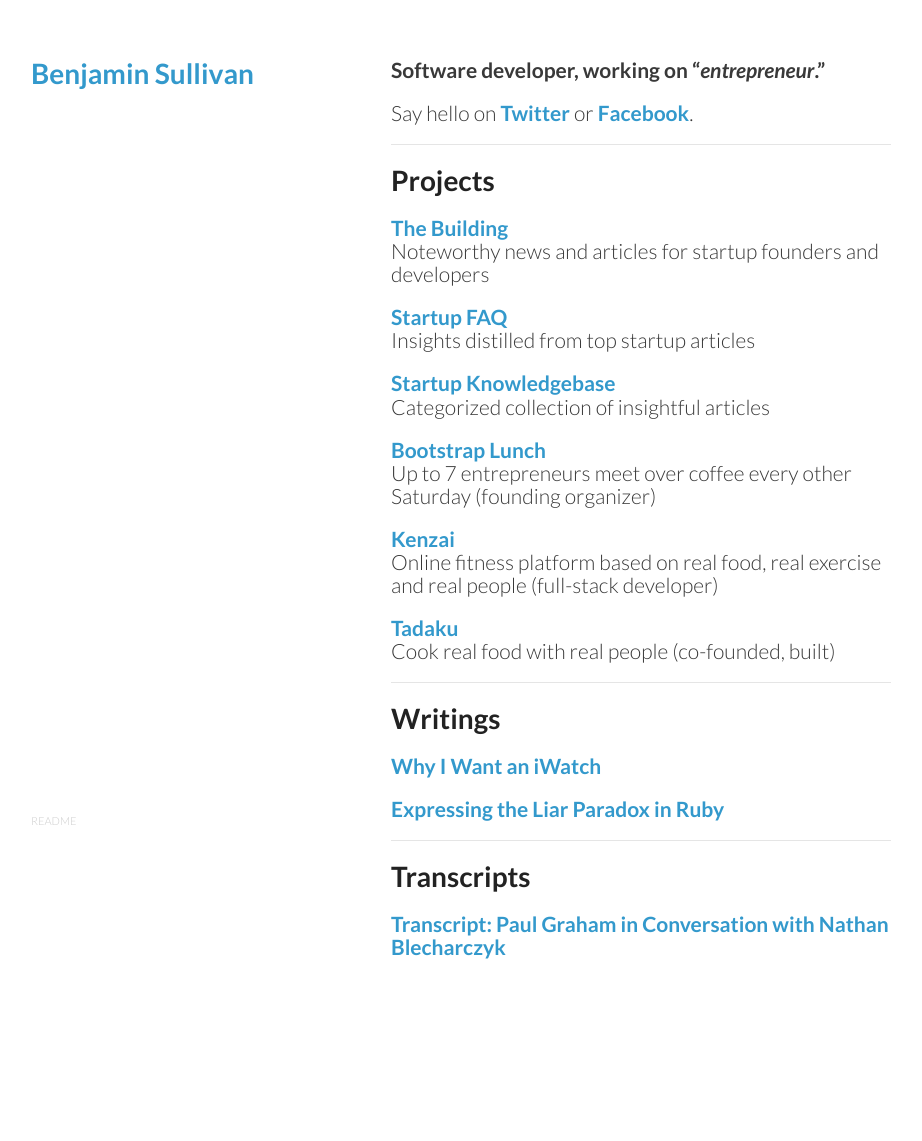
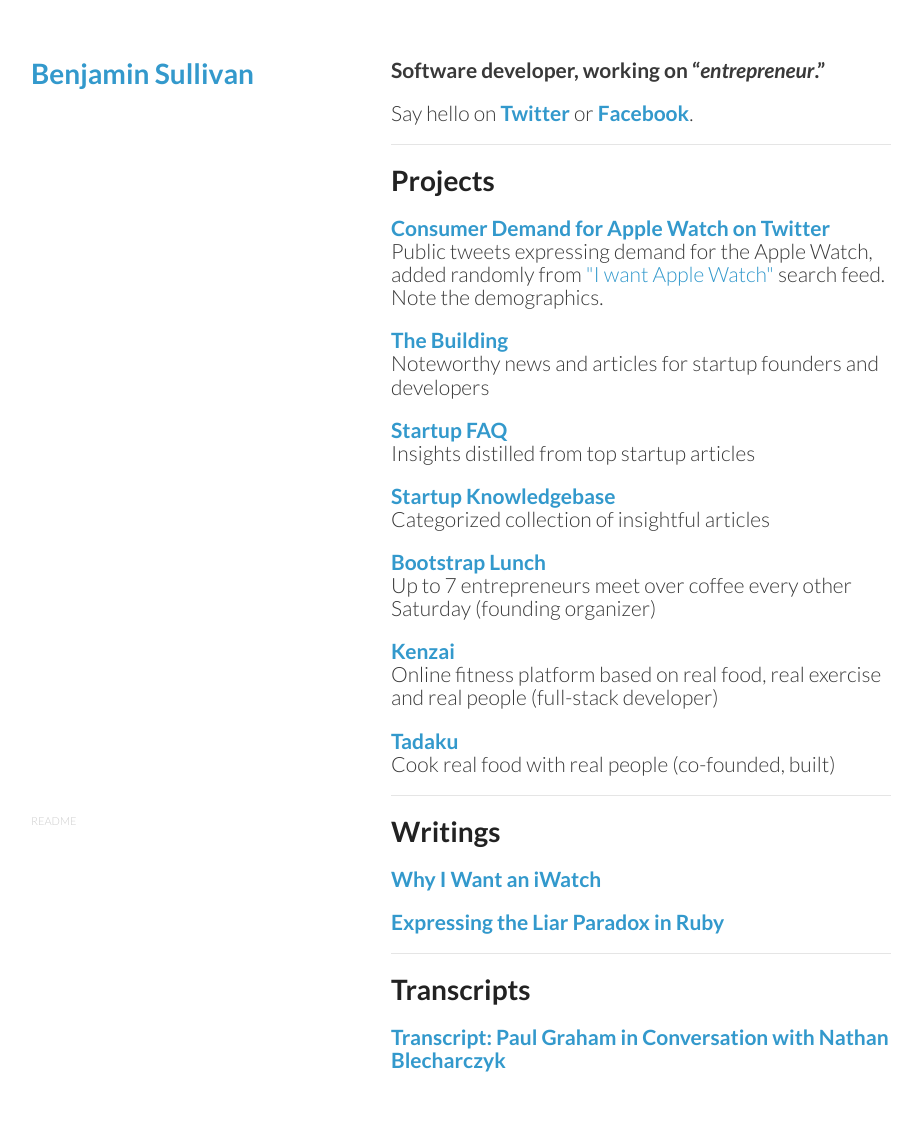
Before and after one commit to bnjs/bnjs.github.io, a Jekyll site: the page built from index.md, in a window 1280 px wide. Shown: the whole page, without its empty margins (179-1101 px from the left). Built offline with Jekyll 4.4.1, drawn with Linux system fonts in a browser that asks for light colours; nearby versions of some CDN libraries; before the commit the page ends 1028 px from its top, so only the background shows below that.

Commit message:
Project: Consumer Demand for Apple Watch on Twitter

```diff
--- a/_config.yml
+++ b/_config.yml
@@ -1 +1,6 @@
+permalink: pretty
 exclude: ['Gemfile','Gemfile.lock','Rakefile']
+defaults:
+  -
+    values:
+      layout: "default"
--- a/index.md
+++ b/index.md
@@ -10,6 +10,12 @@
 ---
 
 # Projects
+
+<h2>
+  <a href="https://twitter.com/bnjs/timelines/509708322434338816" target="_blank">Consumer Demand for Apple Watch on Twitter</a>
+  <br/>
+  <span class="lowkey">Public tweets expressing demand for the Apple Watch, added randomly from <a href="https://twitter.com/search?f=realtime&q=I%20want%20Apple%20Watch&src=typd" target="_blank" style="font-weight:normal;">"I want Apple Watch"</a> search feed. Note the demographics.</span>
+</h2>
 
 <h2>
   <a href="http://www.thebuilding.io" target="_blank">The Building</a>
```
